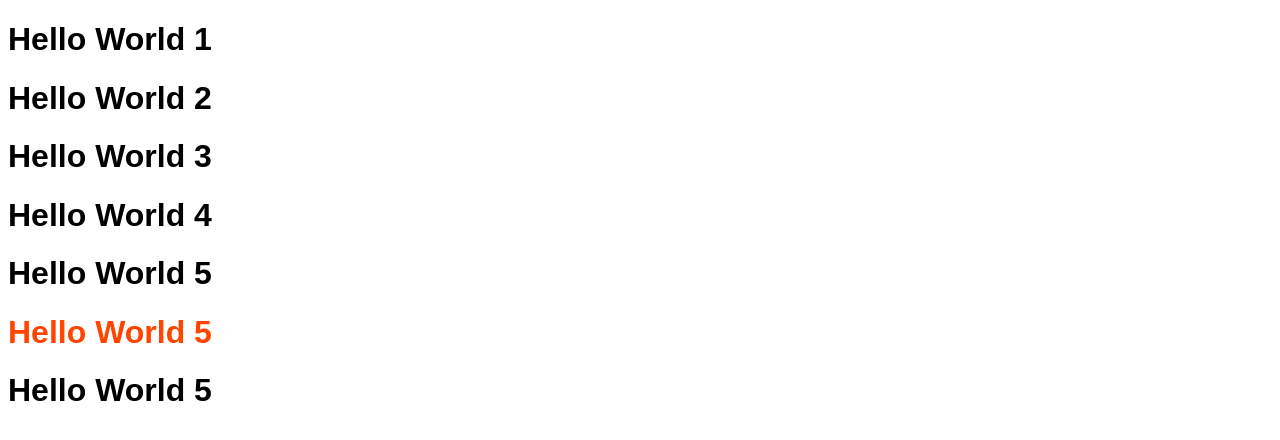
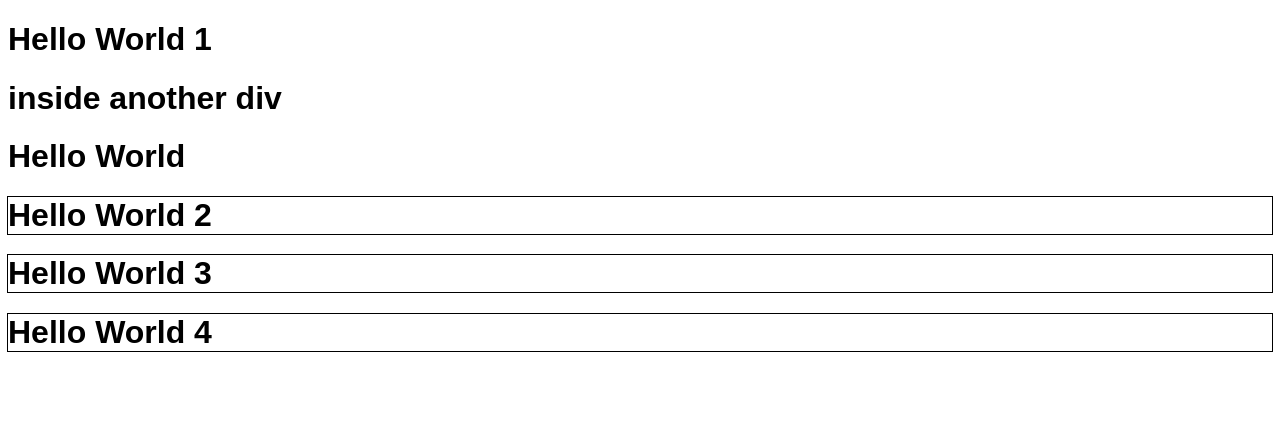
Before and after one commit to gowthamap/css-study, a plain HTML site: page CssSelectors/index.html in a window 1280 px wide. Drawn offline with Linux system fonts and the light colour scheme.

Commit message:
feat: Combinators

```diff
--- a/CssSelectors/index.html
+++ b/CssSelectors/index.html
@@ -1,19 +1,33 @@
 <!DOCTYPE html>
 <html lang="en">
-<head>
-  <meta charset="UTF-8">
-  <meta http-equiv="X-UA-Compatible" content="IE=edge">
-  <meta name="viewport" content="width=device-width, initial-scale=1.0">
-  <title>Advance CSS</title>
-  <link rel="stylesheet" href="style.css">
-</head>
-<body>
-  <h1 class="section">Hello World 1</h1>
-  <h1 class="section">Hello World 2</h1>
-  <h1 class="section-1">Hello World 3</h1>
-  <h1 class="section">Hello World 4</h1>
-  <h1 class="section-12">Hello World 5</h1>
-  <h1 class="settion_12">Hello World 5</h1>
-  <h1 class="section-1">Hello World 5</h1>
-</body>
+  <head>
+    <meta charset="UTF-8" />
+    <meta http-equiv="X-UA-Compatible" content="IE=edge" />
+    <meta name="viewport" content="width=device-width, initial-scale=1.0" />
+    <title>Advance CSS</title>
+    <link rel="stylesheet" href="style.css" />
+  </head>
+  <body>
+    <div id="container-id">
+      <h1 class="inside">Hello World 1</h1>
+      <div>
+        <h1>inside another div</h1>
+      </div>
+    </div>
+    <div class="grid-container">
+      <h1>Hello World</h1>
+    </div>
+
+    <div class="container">
+      <h1 class="inside">Hello World 2</h1>
+    </div>
+
+
+    <div class="container">
+      <h1 class="inside">Hello World 3</h1>
+    </div>
+    <div class="container">
+      <h1 class="inside">Hello World 4</h1>
+    </div>
+  </body>
 </html>
--- a/CssSelectors/style.css
+++ b/CssSelectors/style.css
@@ -2,10 +2,23 @@ body {
   font-family: Arial, Helvetica, sans-serif;
 }
 
-h1{
+.container{
+  outline: 1px solid black;
+}
+
+/* Child Selector */
+/* .container > h1 {
+  color: orangered;
+} */
+
+
+/* General Sibling Selector */
+/* #container-id ~ .container h1 {
+  color: orangered;
+} */
+
+
+/* Adjacent Sibling Selector */
+#container-id + .container h1 {
   color: orangered;
 }
-
-h1[class^="sec"] {
-  color: black;
-}
```
